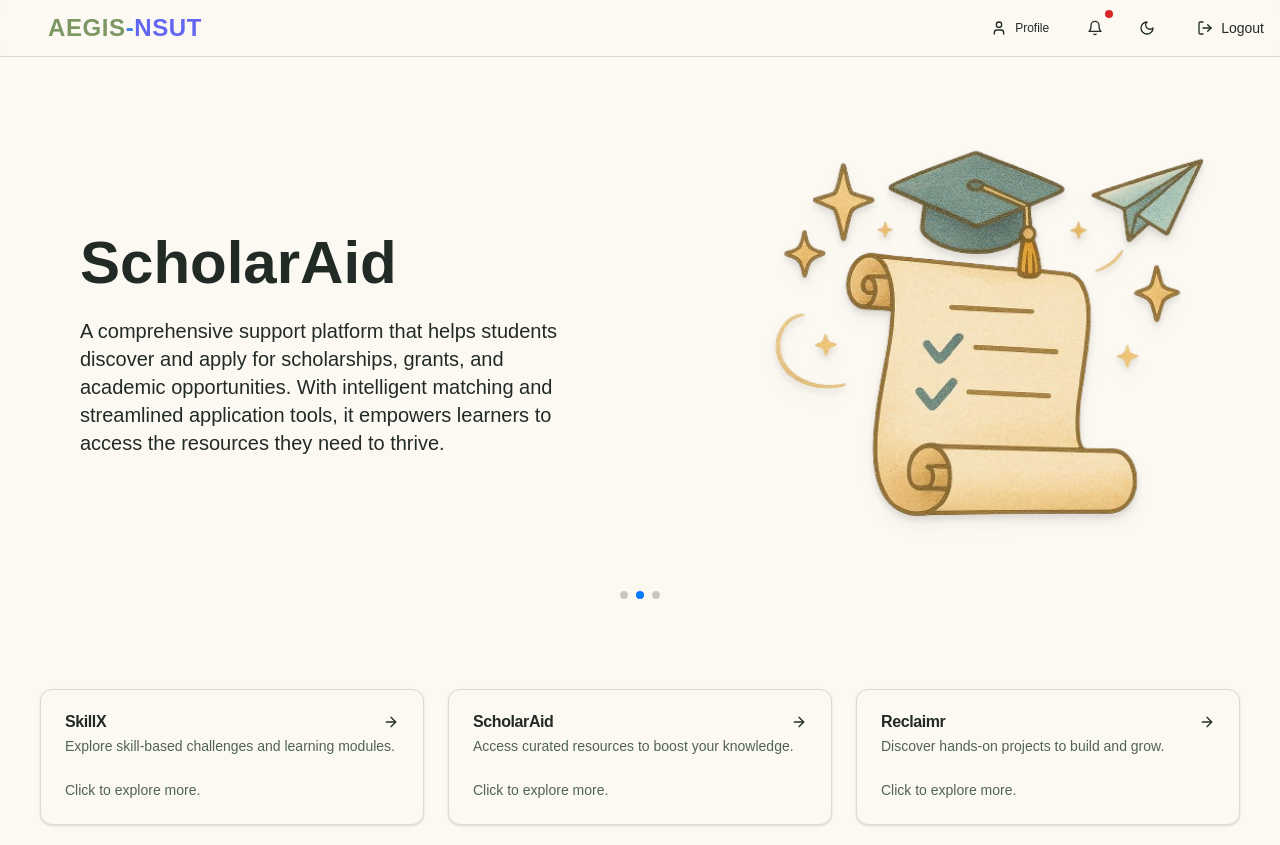
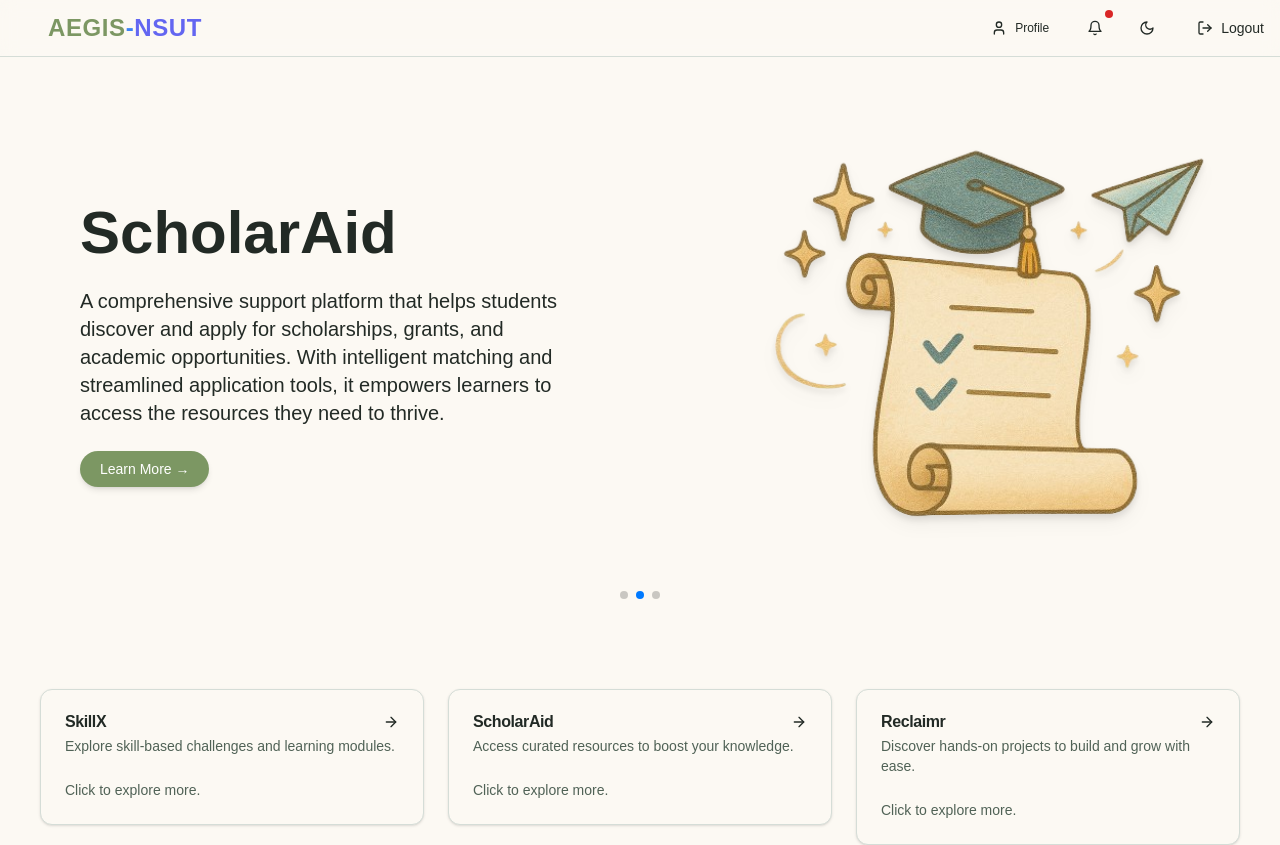
Before and after one commit to diyajoshii/Aegis-NSUT-Campus-Utility-Platform, a Next.js app in the folder frontend/Frontend_Part/skill-assessment/: page / in a window 1280 px wide. Shown: the top 845 px of the page. Built offline with nearby package versions, Linux system fonts and the light colour scheme; no server answers; sample sign-in values are in the browser's storage.

Commit message:
Hero update

```diff
--- a/frontend/Frontend_Part/skill-assessment/app/Hero.tsx
+++ b/frontend/Frontend_Part/skill-assessment/app/Hero.tsx
@@ -4,6 +4,7 @@ import { Navigation, Pagination, Autoplay } from "swiper/modules";
 import "swiper/css";
 import "swiper/css/navigation";
 import "swiper/css/pagination";
+import Link from "next/link"; // If you're using Next.js
 
 const HeroComponent: React.FC = () => {
   const heroSlides = [
@@ -12,17 +13,20 @@ const HeroComponent: React.FC = () => {
       description:
         "A smart and secure assessment platform that streamlines test-taking with real-time monitoring, AI-driven insights, and an intuitive user experience. Designed for both learners and educators, it ensures fairness, focus, and efficient performance tracking.",
       img: "SkillX.png",
+      link: "/SkillX",
     },
     {
       title: "ScholarAid",
       description: `A comprehensive support platform that helps students discover and apply for scholarships, grants, and academic opportunities. With intelligent matching and streamlined application tools, it empowers learners to access the resources they need to thrive.`,
       img: "ScholarAid.png",
+      link: "/ScholarAid",
     },
     {
       title: "Reclaimr",
       description:
         "An AI-powered solution that helps individuals and institutions recover unclaimed financial assets with ease. By automating searches and simplifying claims, it ensures users can quickly reconnect with what's rightfully theirs.",
       img: "Reclaimr.png",
+      link: "/Reclaimr",
     },
   ];
 
@@ -49,6 +53,14 @@ const HeroComponent: React.FC = () => {
                     <p className="mt-4 text-lg sm:mt-6 sm:text-xl">
                       {slide.description}
                     </p>
+                    <div className="mt-6">
+                      <Link
+                        href={slide.link}
+                        className="inline-block px-5 py-2 text-sm font-medium text-white bg-primary rounded-full shadow-md hover:bg-opacity-90 transition"
+                      >
+                        Learn More →
+                      </Link>
+                    </div>
                   </div>
 
                   {/* Image Section */}
@@ -64,7 +76,6 @@ const HeroComponent: React.FC = () => {
             ))}
           </Swiper>
 
-          {/* Swiper pagination custom styling (optional positioning tweak) */}
           <style>{`
             .swiper-pagination {
               bottom: -5px !important;
--- a/frontend/Frontend_Part/skill-assessment/app/Middle.tsx
+++ b/frontend/Frontend_Part/skill-assessment/app/Middle.tsx
@@ -18,7 +18,7 @@ const cardItems = [
   },
   {
     title: "Reclaimr",
-    description: "Discover hands-on projects to build and grow.",
+    description: "Discover hands-on projects to build and grow with ease.",
     link: "/Reclaimr",
   },
 ];
```
